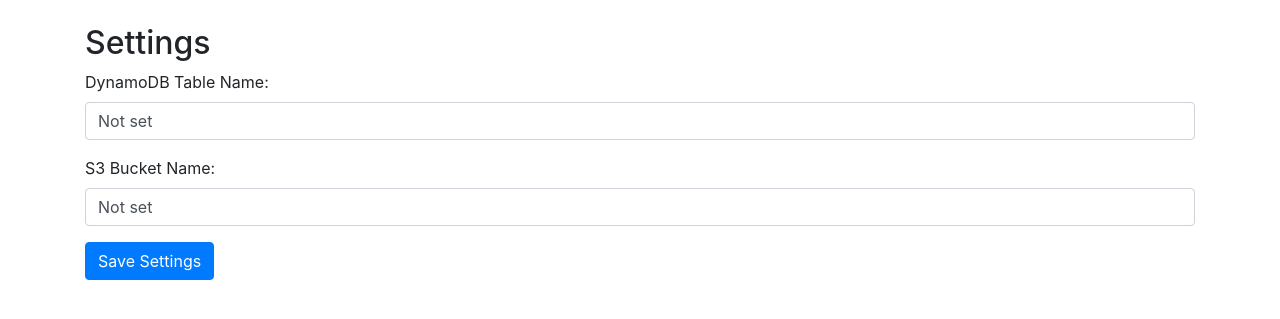
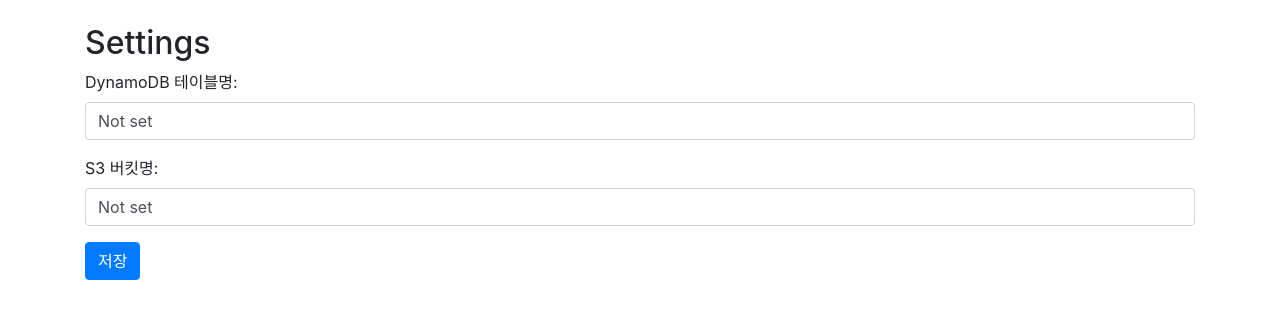
Before and after one commit to caputdraconis050630/igrus-mms, a Flask app: page /settings in a window 1280 px wide. Shown: the part 56-375 px from the top of the page. Run offline with Flask 3, Linux system fonts and the light colour scheme; some libraries are stand-ins or nearby versions.

Commit message:
Update settings.html

```diff
--- a/templates/settings.html
+++ b/templates/settings.html
@@ -4,13 +4,13 @@
 <h2>Settings</h2>
 <form action="/settings" method="POST">
     <div class="form-group">
-        <label for="dynamodb_table">DynamoDB Table Name:</label>
+        <label for="dynamodb_table">DynamoDB 테이블명:</label>
         <input type="text" class="form-control" name="dynamodb_table" value="{{ dynamodb_table }}">
     </div>
     <div class="form-group">
-        <label for="s3_bucket">S3 Bucket Name:</label>
+        <label for="s3_bucket">S3 버킷명:</label>
         <input type="text" class="form-control" name="s3_bucket" value="{{ s3_bucket }}">
     </div>
-    <button type="submit" class="btn btn-primary">Save Settings</button>
+    <button type="submit" class="btn btn-primary">저장</button>
 </form>
 {% endblock %}
```
